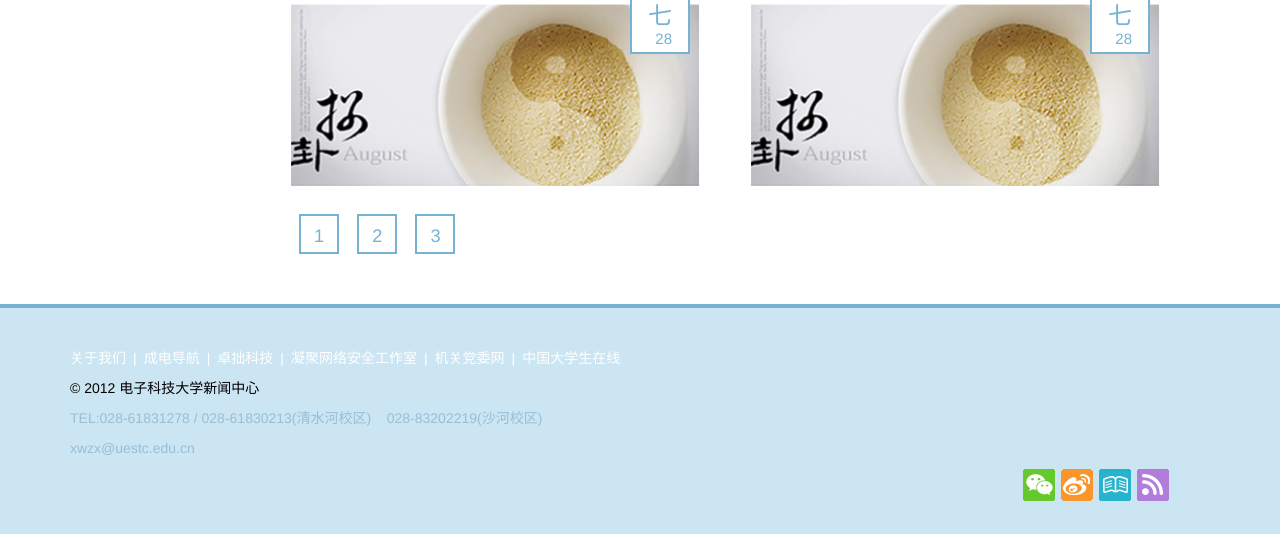
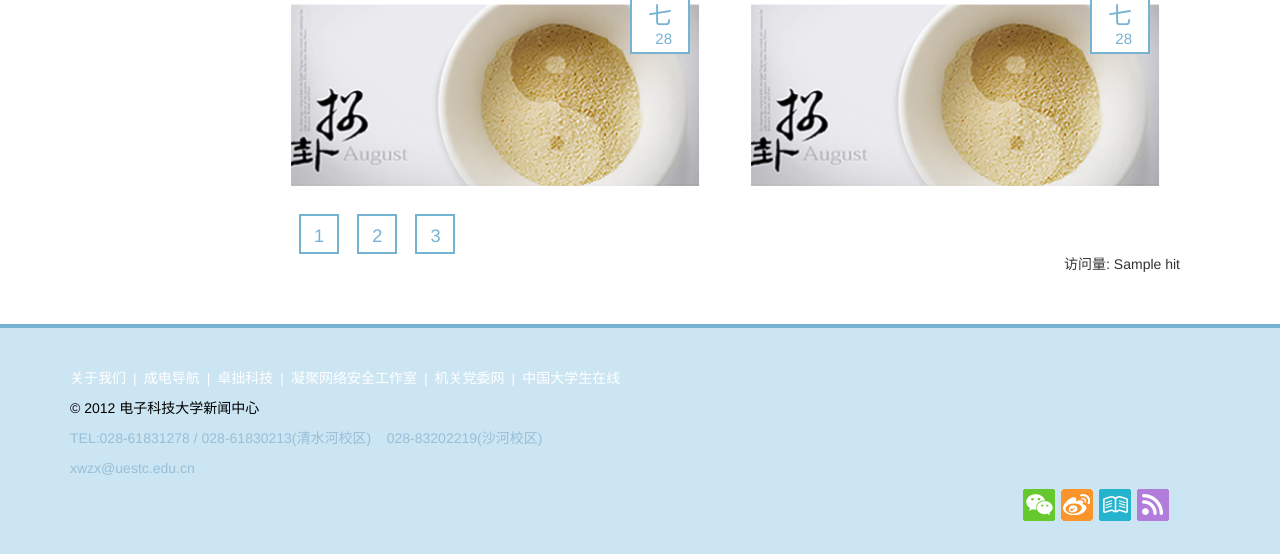
Before and after one commit to cnssnewscenter/CNSS_Times, a Flask app: template times/templates/index.html in a window 1280 px wide. Shown: the part 1070-1624 px from the top of the page. Run offline with Flask 2, Linux system fonts and the light colour scheme; the template is opened without the code that fills it: most values are stand-ins (such as "Sample title", 1, 10 or a date in 2020); style sheets or scripts are compiled from the project's sources; some libraries are stand-ins or nearby versions.

Commit message:
Add the command

```diff
--- a/times/model.py
+++ b/times/model.py
@@ -79,7 +79,7 @@ class Resource(BaseModel):
 
 class Hit(BaseModel):
 
-    item = CharField()
+    page = CharField(unique=True)
     hit = IntegerField()
 
 
--- /dev/null
+++ b/times/static/html/passages.html
@@ -0,0 +1,5 @@
+<div>
+    <ul>
+        <li ng-repeat="post in passages">{{post.name}}</li>
+    </ul>
+</div>
--- a/times/static/src/css/admin.css
+++ b/times/static/src/css/admin.css
@@ -21,7 +21,7 @@
   color: white;
   background-color: #357ebd;
 }
-.content {
+.main {
   padding: 0;
 }
 .actions {
--- a/times/static/src/less/admin.less
+++ b/times/static/src/less/admin.less
@@ -21,7 +21,7 @@
     }
 
 }
-.content{
+.main{
     padding: 0;
 }
 .actions{
--- a/times/templates/index.html
+++ b/times/templates/index.html
@@ -89,6 +89,12 @@
                     <div class="page">3</div>
                 </div>
             </div>
+
+            <div class="col-sm-12">
+                <div class="pull-right">
+                    访问量: {{hit}}
+                </div>
+            </div>
         </div>
     </div>
     <footer>
--- a/times/views.py
+++ b/times/views.py
@@ -10,6 +10,14 @@ import os
 PAGEVIEW_CACHE = 0
 LAST_UPDATE = datetime.now()
 
+
+def get_page_hit(page):
+    page_ = model.Hit.try_get(page=page)
+    if page_:
+        return page_.hit
+    else:
+        model.Hit.create(page=page, hit=0)
+        return 0
 
 @app.before_request
 def init_the_user():
@@ -50,7 +58,6 @@ def login_status():
         username = form.get("username")
         password = form.get("password")
         user = model.AdminUser.try_get(username=username)
-        print(username, password)
         if user and user.check_pwd(password):
             session['username'] = username
             session.modified = True
@@ -150,10 +157,10 @@ def admin_dashboard(path):
 def stats():
     code = request.args.get("id")
     if code:
-        hit = model.Hit.try_get(item=code)
+        hit = model.Hit.try_get(page=code)
         return jsonify(err=0, hit=hit.hit)
     else:
-        datas = {i.item: i.hit for i in model.Hit.select()}
+        datas = {i.page: i.hit for i in model.Hit.select()}
         return jsonify(err=0, hits=datas)
 
 
@@ -163,6 +170,6 @@ def show_index():
     PAGEVIEW_CACHE += 1
     # 每10分钟存储访问量的数据
     if datetime.now() - LAST_UPDATE > timedelta(minutes=10):
-        model.Hit.update(hit=model.Hit.hit + PAGEVIEW_CACHE).where(model.Hit.item == "index")
+        model.Hit.update(hit=model.Hit.hit + PAGEVIEW_CACHE).where(model.Hit.page == "index")
         PAGEVIEW_CACHE = 0
-    return render_template("index.html")
+    return render_template("index.html", hit=get_page_hit("index") + PAGEVIEW_CACHE)
```
Also changed, not shown: times/static/html/dashboard.html (+6 -2 lines), times/static/src/js/app.js (+19 -11 lines).
